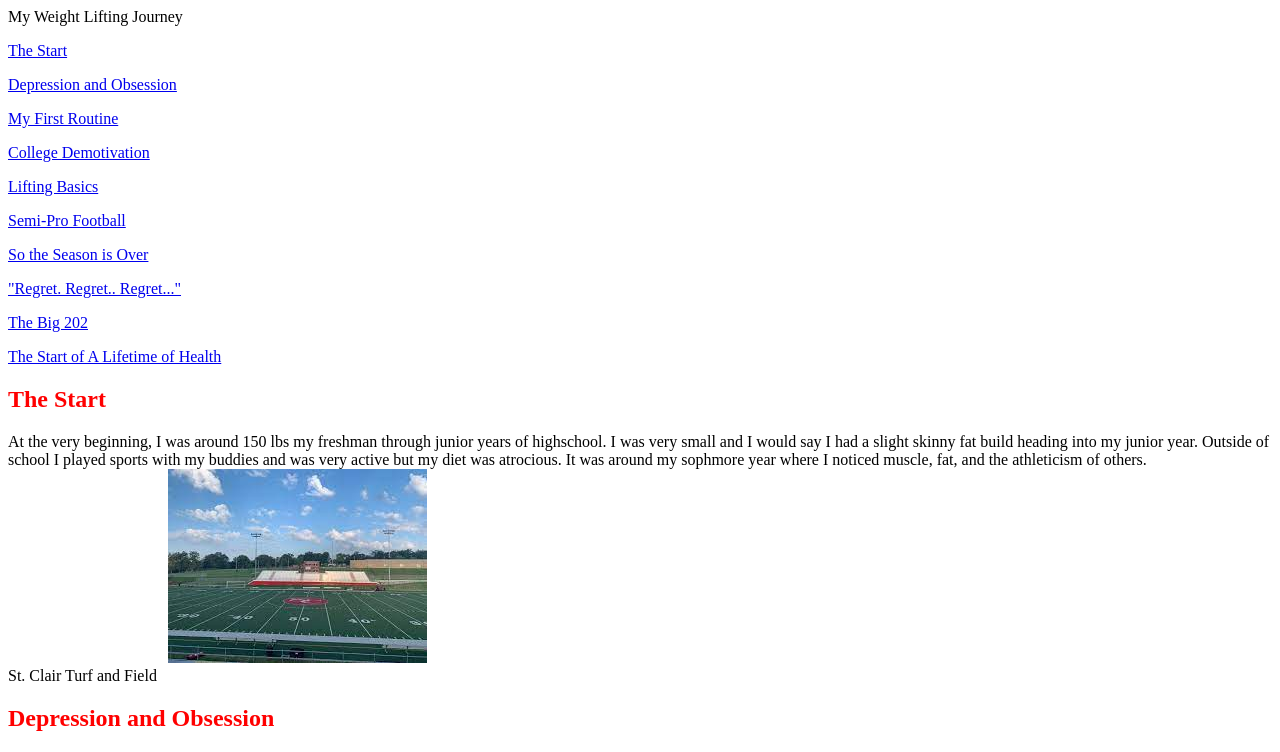
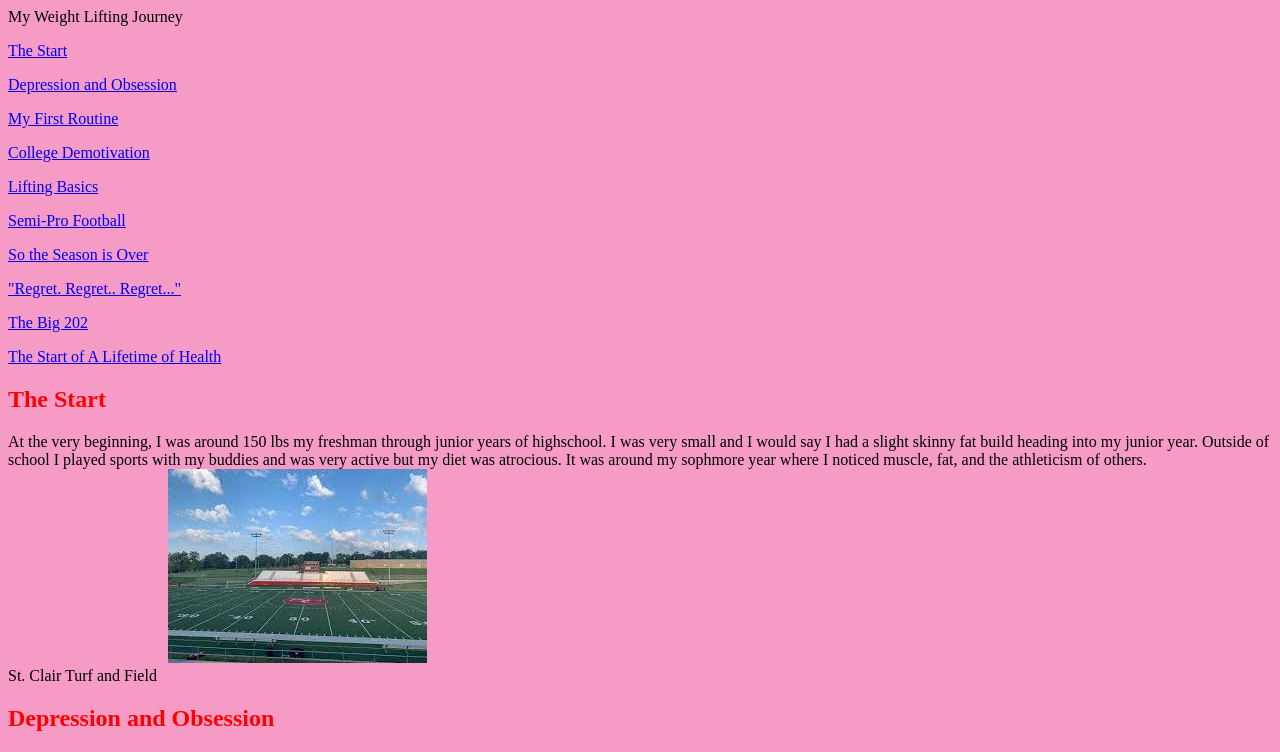
Before and after one commit to STLCC-CodeCamp-Aug-22/js-assignment-4-html-me-something-loganhanley8, a website: page index.html in a window 1280 px wide. Shown: the top 752 px of the page. Drawn offline with Linux system fonts and the light colour scheme.

Commit message:
formatting code

```diff
--- a/styles.css
+++ b/styles.css
@@ -6,6 +6,8 @@ img {
     padding-left: 80px;
         }
 body {
-    margin: 8px;
+    background-color: rgb(245, 155, 197);
     display : block;
+    margin: 0px;
+    padding: 0px;
     }
```
